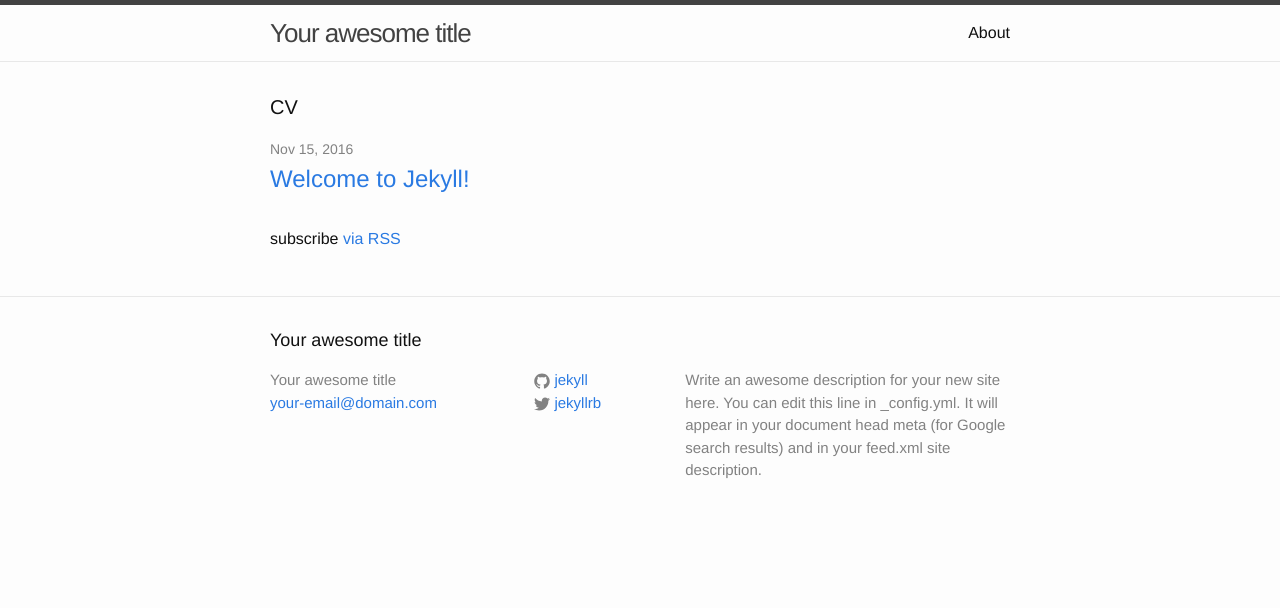
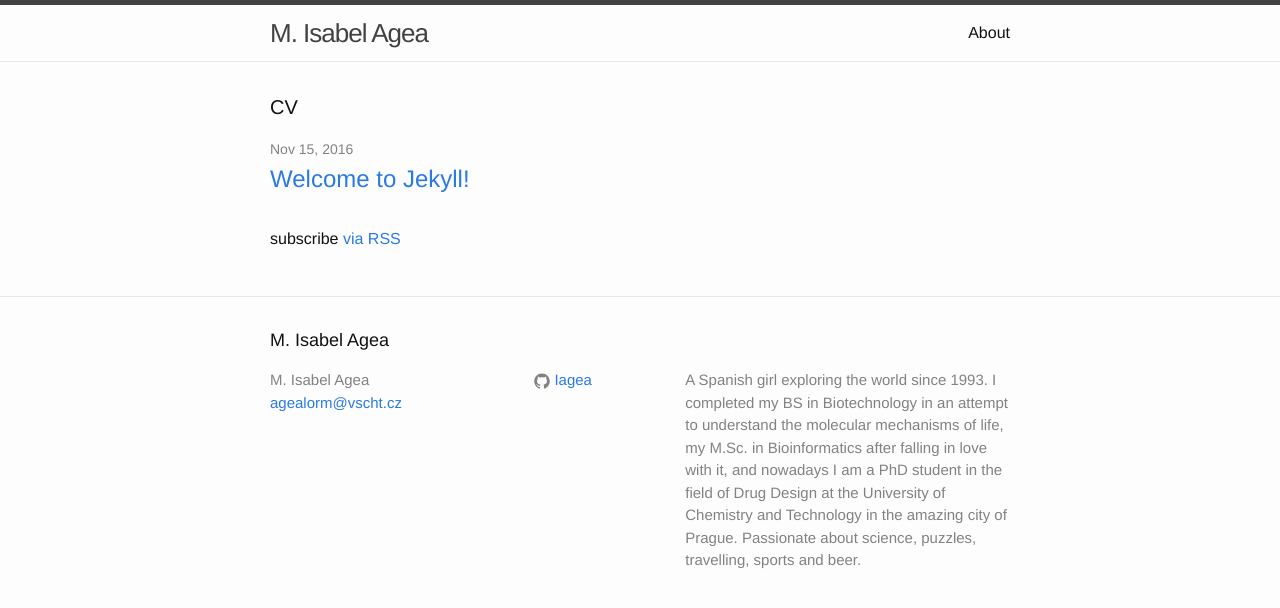
Before and after one commit to Iagea/iagea.github.io, a Jekyll site: the page built from index.html, in a window 1280 px wide. Shown: the top 608 px of the page. Built offline with Jekyll 4.4.1, drawn with Linux system fonts in a browser that asks for light colours.

Commit message:
Update _config.yml

```diff
--- a/_config.yml
+++ b/_config.yml
@@ -6,16 +6,19 @@
 # 'jekyll serve'. If you change this file, please restart the server process.
 
 # Site settings
-title: Your awesome title
-email: your-email@domain.com
+title: M. Isabel Agea
+email: agealorm@vscht.cz
 description: > # this means to ignore newlines until "baseurl:"
-  Write an awesome description for your new site here. You can edit this
-  line in _config.yml. It will appear in your document head meta (for
-  Google search results) and in your feed.xml site description.
+  A Spanish girl exploring the world since 1993.
+  I completed my BS in Biotechnology in an attempt to understand
+  the molecular mechanisms of life, my M.Sc. in Bioinformatics after falling
+  in love with it, and nowadays I am a PhD student in the field of Drug Design
+  at the University of Chemistry and Technology in the amazing city of Prague.
+  Passionate about science, puzzles, travelling, sports and beer.
 baseurl: "" # the subpath of your site, e.g. /blog
 url: "http://yourdomain.com" # the base hostname & protocol for your site
-twitter_username: jekyllrb
-github_username:  jekyll
+linkedin_username: isabelagealorente
+github_username:  Iagea
 
 # Build settings
 markdown: kramdown
```
